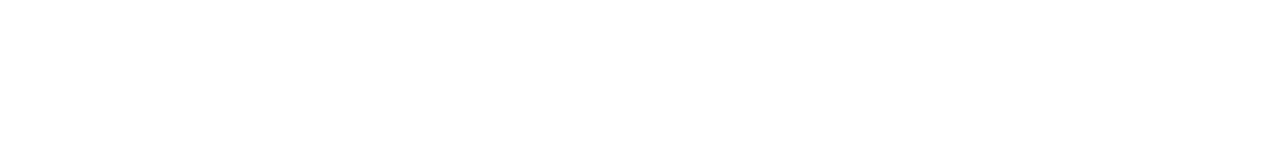
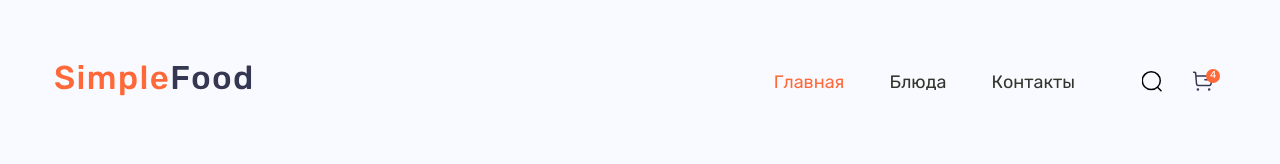
Before and after one commit to Last-to-say/SimpleFood, a website: page app/index.html in a window 1280 px wide. Drawn offline with nearby package versions, Linux system fonts and the light colour scheme; files that its build step writes are made by us from their sources.

Commit message:
created header

```diff
--- a/app/index.html
+++ b/app/index.html
@@ -8,10 +8,53 @@
   <title>SimpleFood - Самый быстрый сервис доставки еды в вашем городе. Доставка
     за 15 минут</title>
   <link rel="stylesheet" href="css/style.min.css">
+  <link rel="icon" type="image/x-icon" href="images/favicon.svg">
 </head>
 
 <body>
+  <header class="header">
+    <div class="container">
+      <div class="header__inner">
 
+        <a class="logo" href="#">
+          <img src="images/logo/SimpleFood.svg" alt="SimpleFood logo, website logo">
+        </a>
+
+        <div class="header__navigation">
+
+          <nav class="menu">
+            <ul class="menu__list">
+              <li class="menu__list-item">
+                <a class="menu__list-link active" href="#">
+                  Главная
+                </a>
+              </li>
+              <li class="menu__list-item">
+                <a class="menu__list-link" href="#">
+                  Блюда
+                </a>
+              </li>
+              <li class="menu__list-item">
+                <a class="menu__list-link" href="#">
+                  Контакты
+                </a>
+              </li>
+            </ul>
+          </nav>
+
+          <div class="user-nav">
+            <a class="user-nav__link user-nav__link--search" href="#">
+
+            </a>
+            <a class="user-nav__link user-nav__link--cart" href="#">
+              <span class="user-nav__num">4</span>
+            </a>
+          </div>
+
+        </div>
+      </div>
+    </div>
+  </header>
   <script src='js/main.min.js'></script>
 </body>
 
--- a/app/scss/_fonts.scss
+++ b/app/scss/_fonts.scss
@@ -0,0 +1,29 @@
+@font-face {
+  font-family: 'Rubik-Light';
+  font-weight: 300;
+  font-style: normal;
+  font-display: swap;
+  src: local('Rubik-Regular'),
+    url(../fonts/Rubik-Light.woff2) format('woff2'),
+    url(../fonts/Rubik-Light.woff) format('woff');
+}
+
+@font-face {
+  font-family: 'Rubik-Regular';
+  font-weight: 400;
+  font-style: normal;
+  font-display: swap;
+  src: local('Rubik-Regular'),
+    url(../fonts/Rubik-Regular.woff2) format('woff2'),
+    url(../fonts/Rubik-Regular.woff) format('woff');
+}
+
+@font-face {
+  font-family: 'Rubik-Medium';
+  font-weight: 500;
+  font-style: normal;
+  font-display: swap;
+  src: local('Rubik-Medium'),
+    url(../fonts/Rubik-Medium.woff2) format('woff2'),
+    url(../fonts/Rubik-Medium.woff) format('woff');
+}
--- a/app/scss/_global.scss
+++ b/app/scss/_global.scss
@@ -0,0 +1,24 @@
+html,
+body{
+  height: 100%;
+}
+
+body{
+  display: flex;
+  flex-direction: column;
+  background: #F9FAFF;
+  color: $dark;
+  font-size: 20px;
+  line-height: 1.5;
+  @extend %rubik-400;
+}
+
+.main{
+  flex-grow: 1;
+}
+
+.container{
+  max-width: 1200px;
+  padding: 0 15px;
+  margin: 0 auto;
+}
--- a/app/scss/_vars.scss
+++ b/app/scss/_vars.scss
@@ -0,0 +1,40 @@
+//colours
+$orange-900: #ff6838;
+$silver-200: #ececec;
+$gray: #c2c2c2;
+$darkBlue-900: #363853;
+$dark: #31352b;
+$silver-100: #f9faff;
+//fonts
+
+%rubik-400 {
+  font-family: 'Rubik-Light', sans-serif;
+  font-weight: 300;
+}
+
+%rubik-400 {
+  font-family: 'Rubik-Regular', sans-serif;
+  font-weight: 400;
+}
+
+%rubik-500 {
+  font-family: 'Rubik-Medium', sans-serif;
+  font-weight: 500;
+}
+
+//shortcuts
+
+%img{
+  background-repeat: no-repeat;
+  background-position: center center;
+  background-size: contain;
+}
+
+//fancybox fix
+
+@function max($numbers...){
+  @return m#{a}x(#{$numbers});
+}
+@function min($numbers...){
+  @return m#{i}n(#{$numbers});
+}
--- a/app/scss/style.scss
+++ b/app/scss/style.scss
@@ -4,7 +4,147 @@
 @import 'global';
 @import 'libs';
 
+.header {
+  &__inner {
+    display: flex;
+    justify-content: space-between;
+    align-items: center;
+    padding: 60px 0;
+  }
 
+  .logo {
+    padding: 5px 0;
+    transition: box-shadow 0.3s, opacity 0.3s;
+  }
+
+  .logo:focus {
+    border-radius: 5px;
+    box-shadow: 0px 0px 0px 2px rgba(255, 104, 56, 0.7);
+    outline: none;
+  }
+
+  .logo:hover {
+    opacity: 0.7;
+  }
+
+  .logo:active {
+    opacity: 0.5;
+  }
+
+  &__navigation {
+    display: flex;
+    align-items: center;
+  }
+
+  .menu {
+    margin-right: 55px;
+
+    &__list {
+      display: flex;
+      align-items: center;
+    }
+
+    &__list-item:not(:last-child) {
+      margin-right: 45px;
+    }
+
+    &__list-link {
+      color: $dark;
+      font-size: 18px;
+      border-radius: 5px;
+      transition: color 0.3s, box-shadow 0.2s, text-shadow 0.3s;
+    }
+
+    &__list-link:focus {
+      box-shadow: 0px 0px 0px 2px rgba(255, 104, 56, 0.7);
+      outline: none;
+    }
+
+    &__list-link:hover {
+      color: $orange-900;
+    }
+
+    &__list-link:active {
+      text-shadow: 2px 2px 5px rgba(49, 53, 43, 0.5);
+    }
+
+    &__list-link.active {
+      color: $orange-900;
+    }
+  }
+
+  .user-nav {
+    &__link {
+      position: relative;
+      padding: 10px 22px;
+      @extend %img;
+      border-radius: 5px;
+    }
+
+    &__link:not(:last-child){
+      margin-right: 7px;
+    }
+
+    &__link::after {
+      content: '';
+      position: absolute;
+      top: 25%;
+      left: 50%;
+      transform: translateX(-50%);
+      width: 21px;
+      height: 22px;
+      background-image: url(../images/icons/search.svg);
+      @extend %img;
+    }
+
+    &__link--cart::after {
+      background-image: url(../images/icons/cart.svg);
+    }
+
+    &__link:focus {
+      background: rgba(255, 122, 80, 0.1);
+      box-shadow: 0px 0px 0px 2px rgba(255, 104, 56, 0.7);
+      outline: none;
+    }
+
+    &__link:active{
+      background: #FFF2ED;
+    }
+
+    &__link:hover {
+      background: #FF7A50;
+    }
+
+    &__link:hover .user-nav__num{
+      background: #fff;
+      color: #FF7A50;
+    }
+
+    &__link--search:hover::after{
+      background-image: url(../images/icons/searchWhite.svg);
+    }
+
+    &__link--cart:hover::after{
+      background-image: url(../images/icons/cartWhite.svg);
+    }
+
+    &__num {
+      position: absolute;
+      top: 10px;
+      right: 5px;
+      display: flex;
+      justify-content: center;
+      align-items: center;
+      width: 14px;
+      height: 14px;
+      border-radius: 50%;
+      background: $orange-900;
+      font-size: 10px;
+      color: #fff;
+      z-index: 1;
+    }
+  }
+}
 
 
 @import 'media';
```
Also changed, not shown: app/fonts/Rubik-Light.woff (added), app/fonts/Rubik-Light.woff2 (added), app/fonts/Rubik-Medium.woff (added), app/fonts/Rubik-Medium.woff2 (added), app/fonts/Rubik-Regular.woff (added), app/fonts/Rubik-Regular.woff2 (added), app/images/favicon.svg (added), app/images/icons/cart.svg (added), app/images/icons/cartWhite.svg (added), app/images/icons/search.svg (added), app/images/icons/searchWhite.svg (added).
